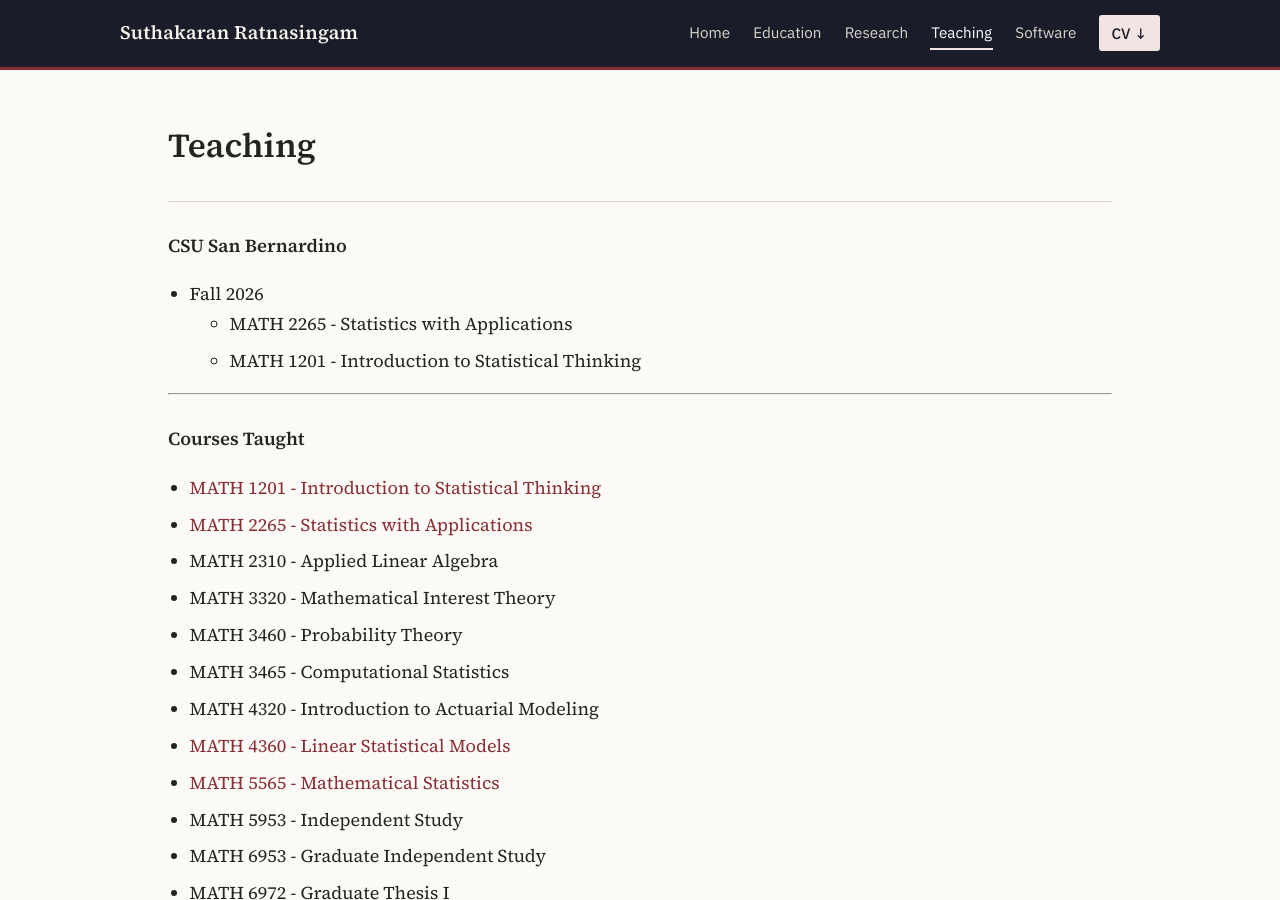
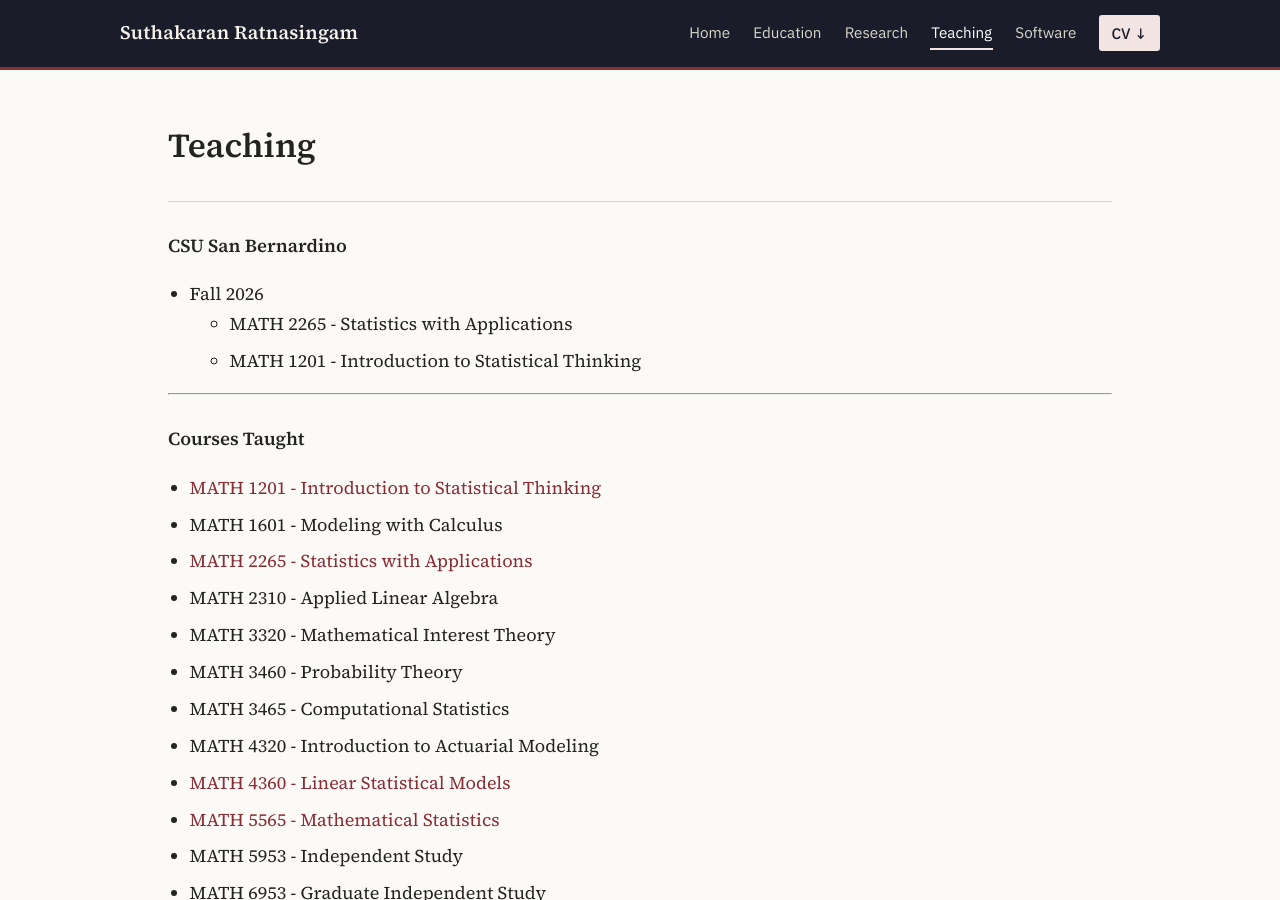
Before and after one commit to suthakaranr/suthakaranr.github.io, a Jekyll site: the page built from pages/Teaching.md, in a window 1280 px wide and 900 px high. Built offline with Jekyll 4.4.1, drawn with Linux system fonts in a browser that asks for light colours.

Commit message:
Add MATH 1601 course to Teaching.md

```diff
--- a/pages/Teaching.md
+++ b/pages/Teaching.md
@@ -14,6 +14,7 @@ title: Teaching
 ### Courses Taught
 
 * [MATH 1201 - Introduction to Statistical Thinking](../pages/MathData1201.html)
+* MATH 1601 - Modeling with Calculus
 * [MATH 2265 - Statistics with Applications](../pages/StatApp.html)
 * MATH 2310 - Applied Linear Algebra
 * MATH 3320 - Mathematical Interest Theory
```
